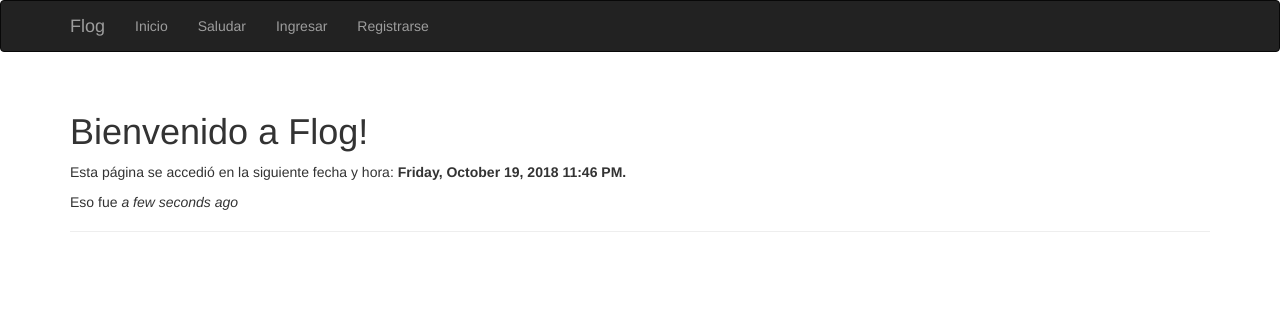
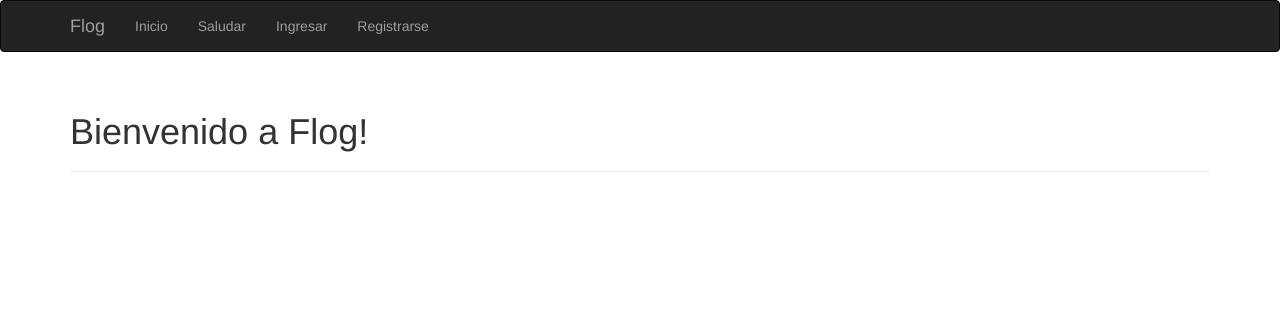
Before and after one commit to jeiriz/flask-app, a Flask app: page / in a window 1280 px wide. Shown: the top 312 px of the page. Run offline with Flask 2, Linux system fonts and the light colour scheme; some libraries are stand-ins or nearby versions.

Commit message:
Removing Moment

```diff
--- a/app.py
+++ b/app.py
@@ -3,14 +3,14 @@ import csv
 from datetime import datetime
 from flask import Flask, render_template, redirect, url_for, flash, session
 from flask_bootstrap import Bootstrap
-from flask_moment import Moment
+# from flask_moment import Moment
 from flask_script import Manager
 from forms import LoginForm, SaludarForm, RegistrarForm
 
 app = Flask(__name__)
 manager = Manager(app)
 bootstrap = Bootstrap(app)
-moment = Moment(app)
+# moment = Moment(app)
 
 app.config['SECRET_KEY'] = 'un string que funcione como llave'
 
--- a/templates/base.html
+++ b/templates/base.html
@@ -46,6 +46,4 @@
 
 {% block scripts %}
 {{ super() }}
-{{ moment.include_moment() }}
-{{ moment.lang('es') }}
 {% endblock %}
--- a/templates/index.html
+++ b/templates/index.html
@@ -5,7 +5,5 @@
 {% block page_content %}
 <div class="page-header">
     <h1>Bienvenido a Flog!</h1>
-    <p>Esta página se accedió en la siguiente fecha y hora: <strong>{{ moment(fecha_actual).format('LLLL') }}.</strong></p>
-    <p>Eso fue <em>{{ moment(fecha_actual).fromNow(refresh=True) }}</em></p>
 </div>
 {% endblock %}
```
Also changed, not shown: 1 other file.
